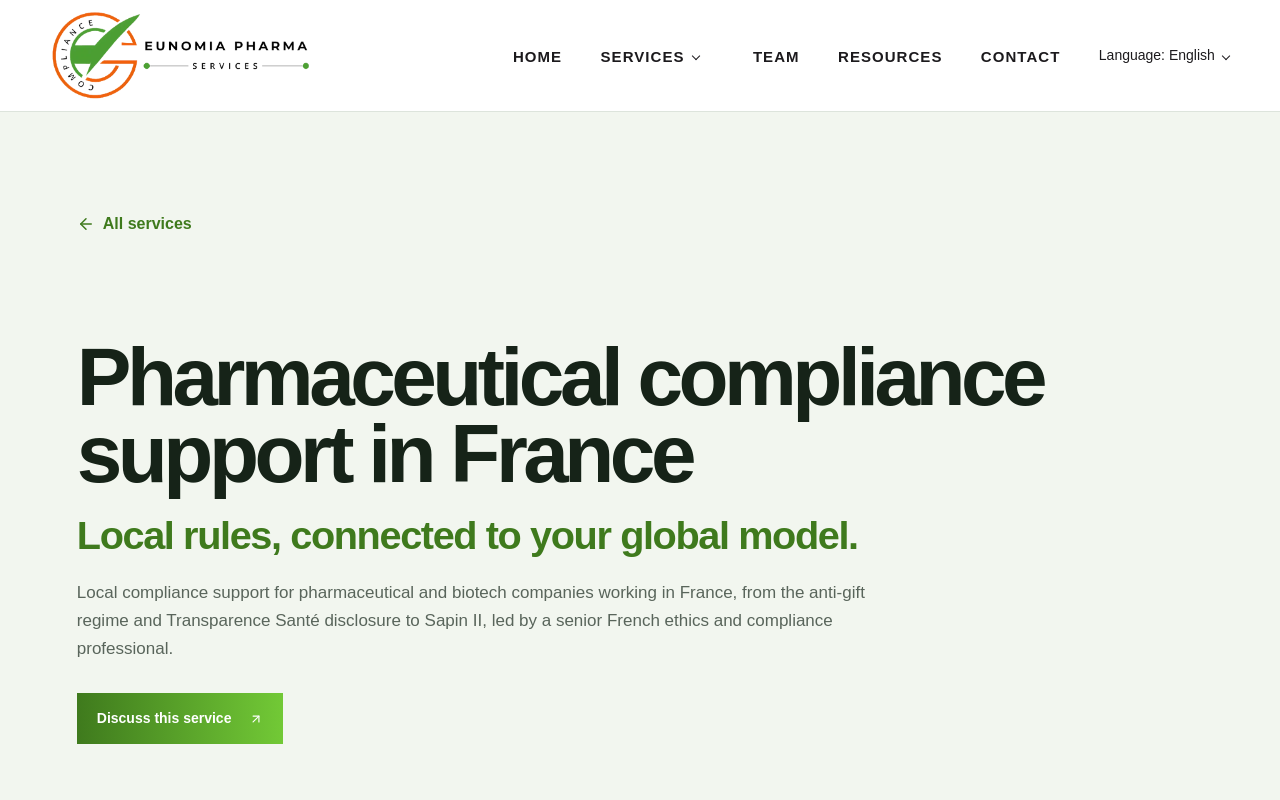
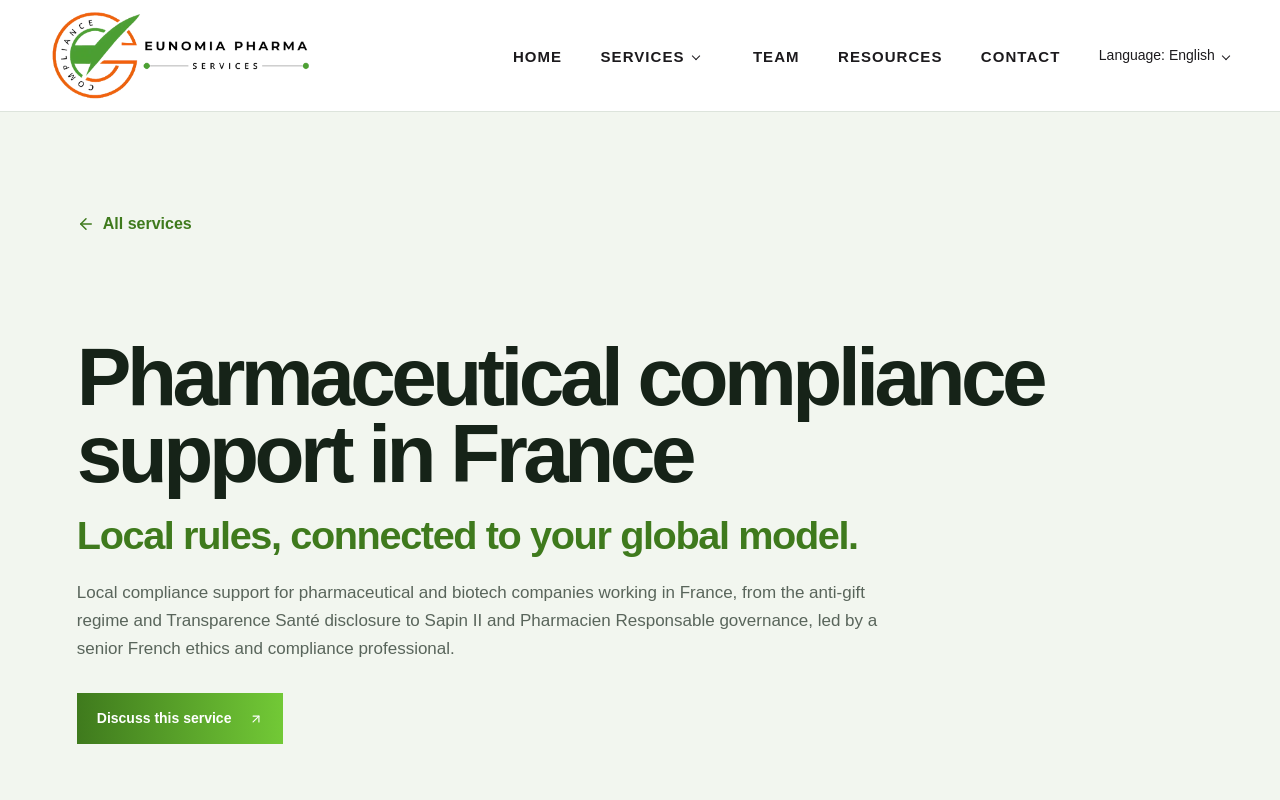
Before and after one commit to eunomiapharmaservices/Eunomia_New_Website, a Next.js app: page /markets/france in a window 1280 px wide. Shown: the top 800 px of the page. Built offline with nearby package versions, Linux system fonts and the light colour scheme.

Commit message:
Add country-role search coverage for France, Italy and Spain

```diff
--- a/data/markets.ts
+++ b/data/markets.ts
@@ -238,7 +238,7 @@ export const markets: Market[] = [
       "Pharma compliance support in France: the anti-gift law (loi anti-cadeaux), Loi Bertrand transparency, ANSM advertising visas, Sapin II and LEEM rules.",
     title: "Pharmaceutical compliance support in France",
     intro:
-      "Local compliance support for pharmaceutical and biotech companies working in France, from the anti-gift regime and Transparence Santé disclosure to Sapin II, led by a senior French ethics and compliance professional.",
+      "Local compliance support for pharmaceutical and biotech companies working in France, from the anti-gift regime and Transparence Santé disclosure to Sapin II and Pharmacien Responsable governance, led by a senior French ethics and compliance professional.",
     lead: {
       name: "Alexandre Guillaume",
       role: "Global Compliance Business Partner — Global & France",
@@ -274,6 +274,10 @@ export const markets: Market[] = [
         body: "Article 17 of Loi n° 2016-1691 of 9 December 2016 (Sapin II) requires companies with at least 500 employees and turnover above €100 million, including at group level, to put an anti-corruption programme in place. The Agence française anticorruption (AFA) checks compliance.",
       },
       {
+        title: "Pharmacien Responsable and pharmaceutical establishment governance",
+        body: "French Public Health Code Article L.5124-2 provides for a Pharmacien Responsable in the context of pharmaceutical establishments and assigns personal responsibility for compliance with provisions relating to the activity. The applicable entity, activities, eligibility and appointment requirements must be assessed for each organisation. Eunomia can support role mapping and compliance governance; this page does not offer or imply a statutory appointment.",
+      },
+      {
         title: "Industry ethics: LEEM",
         body: "LEEM, the French pharmaceutical industry association, sets professional ethics rules for its members (Dispositions Déontologiques Professionnelles), overseen by its ethics committee, the Codeem.",
       },
@@ -285,6 +289,7 @@ export const markets: Market[] = [
       { label: "Transparence Santé", href: "https://www.transparence.sante.gouv.fr/pages/accueil/" },
       { label: "ANSM advertising visas", href: "https://ansm.sante.fr/vos-demarches/industriel/effectuer-une-demande-de-visa-de-publicite-pour-les-medicaments-gp-pm" },
       { label: "Sapin II, Article 17", href: "https://www.legifrance.gouv.fr/loda/article_lc/LEGIARTI000051752923" },
+      { label: "French Public Health Code, Article L.5124-2", href: "https://www.legifrance.gouv.fr/codes/article_lc/LEGIARTI000006689976" },
       { label: "LEEM ethics rules", href: "https://www.leem.org/dispositions-deontologiques-professionnelles" },
     ],
     faqs: [
@@ -302,6 +307,11 @@ export const markets: Market[] = [
         question: "Does Sapin II apply to us?",
         answer:
           "Article 17 applies above the employee and turnover thresholds, including at group level. Where it applies, we can help assess and strengthen the programme against it. Where it does not, its measures remain a useful benchmark for a proportionate programme.",
+      },
+      {
+        question: "What is a Pharmacien Responsable in France?",
+        answer:
+          "The Pharmacien Responsable is a statutory responsible pharmacist role under the French Public Health Code for relevant pharmaceutical establishments. The legal entity, establishment, activity and appointment requirements determine how it applies. Eunomia can help map governance and responsibilities, but a formal appointment and eligibility must be confirmed for the specific organisation.",
       },
     ],
   },
@@ -494,6 +504,10 @@ export const markets: Market[] = [
     {
       "question": "Do regional authorities have a role in Spain?",
       "answer": "Yes. Under Article 25 of RD 1416/1994, advertising material aimed at healthcare professionals is notified to the relevant Autonomous Community. Build that step into your review and approval workflow."
+    },
+    {
+      "question": "Can Eunomia provide a local Spanish compliance reviewer?",
+      "answer": "Eunomia can scope local Spanish review support through its Spain business partner for materials, meetings and HCP engagements against the relevant Spanish rules and Farmaindustria Code where applicable. The engagement must define what is reviewed, who holds final company approval authority and whether any regional notification or legal advice is required. Local review support is not a regulatory appointment."
     }
   ]
 },
@@ -501,7 +515,7 @@ export const markets: Market[] = [
   "slug": "italy",
   "country": "Italy",
   "metaTitle": "Pharmaceutical Compliance Support in Italy | Eunomia",
-  "metaDescription": "Pharma compliance support in Italy covering advertising, gifts, AIFA congress notifications, the Farmindustria Code and transparency requirements.",
+  "metaDescription": "Pharma compliance support in Italy covering the Scientific Service (servizio scientifico), AIFA advertising and congress notifications, HCP engagements and transparency.",
   "title": "Pharmaceutical compliance support in Italy",
   "intro": "Local compliance support for pharmaceutical and biotech companies working in Italy, connecting Italian medicines law, AIFA procedures and the Farmindustria Code to your global governance, with a named business partner for Italy.",
   "lead": {
@@ -543,6 +557,10 @@ export const markets: Market[] = [
       "body": "Law 62 of 31 May 2022 requires publication of transfers of value above set thresholds (for individual healthcare professionals, more than €100 per item or €1,000 a year) in a public register, Sanità trasparente, on the Ministry of Health website. The register’s start date is to be announced in the Gazzetta Ufficiale. We have not found an official notice that the register is operational, so check its status when planning reporting."
     },
     {
+      "title": "The Scientific Service (servizio scientifico): Article 126",
+      "body": "Article 126 of D.Lgs. 219/2006 requires each company holding a marketing authorisation for medicines to have a Scientific Service responsible for information on the medicines it markets. The head must meet the qualifications set out in the law, and the service is separate from marketing. The requirements and the appropriate arrangement for foreign authorisation holders must be confirmed for the specific entity. Eunomia can support governance and workflow mapping; this page does not offer a statutory appointment."
+    },
+    {
       "title": "Corporate liability: D.Lgs. 231/2001",
       "body": "A company can be liable for specified offences, including bribery, committed in its interest or to its benefit. It can avoid liability if it proves it adopted and effectively applied a suitable organisational and management model, overseen by a body with autonomous powers."
     }
@@ -569,6 +587,10 @@ export const markets: Market[] = [
       "href": "https://leg13.camera.it/parlam/leggi/deleghe/testi/01231dl.htm"
     },
     {
+      "label": "Article 126, D.Lgs. 219/2006 (AIFA consolidated text)",
+      "href": "https://www.aifa.gov.it/sites/default/files/d.lgs_.n._219_2006_e_s.m.i..pdf"
+    },
+    {
       "label": "EFPIA Code",
       "href": "https://www.efpia.eu/relationships-code/the-efpia-code/"
     }
@@ -585,6 +607,10 @@ export const markets: Market[] = [
     {
       "question": "Does a D.Lgs. 231/2001 model cover pharma compliance?",
       "answer": "A 231 model addresses the specified offences, including bribery. It should connect to your commercial compliance controls, such as HCP engagement approval and gift and hospitality rules, so the model is applied in practice."
+    },
+    {
+      "question": "What is the Italian Scientific Service?",
+      "answer": "Article 126 of D.Lgs. 219/2006 requires a Scientific Service (servizio scientifico) for each company holding a marketing authorisation for medicines. It is responsible for information on those medicines, must be separate from marketing, and must be headed by a person with the legally required qualifications. Confirm how the rule applies to the relevant entity, including a foreign authorisation holder, before deciding the operating model."
     }
   ]
 },
```
